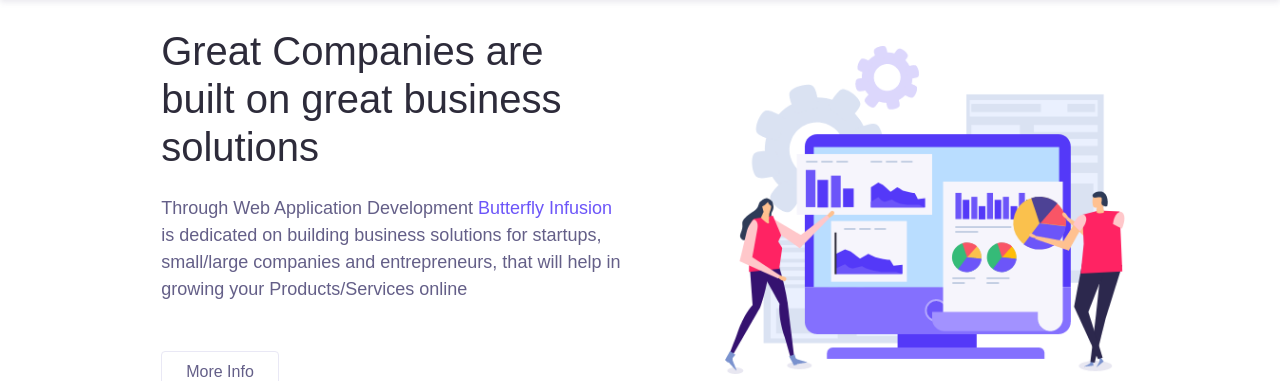
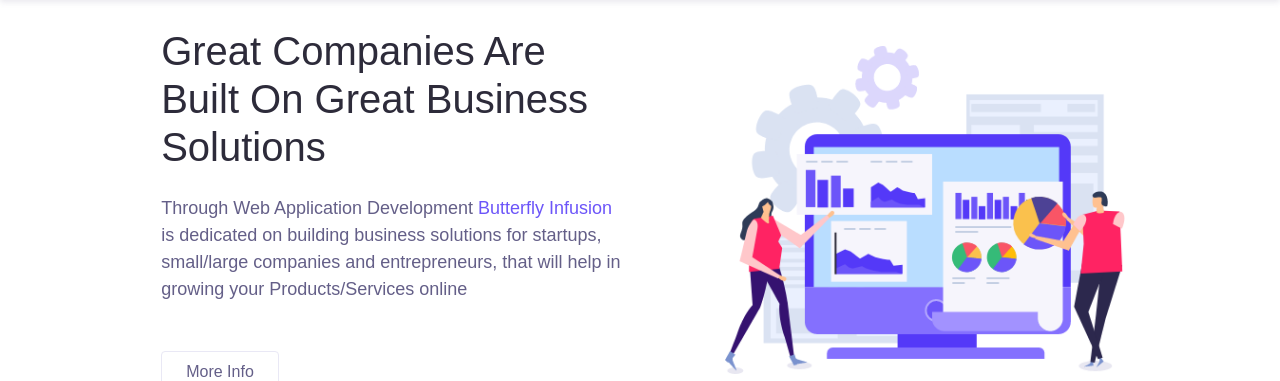
Before and after one commit to Ndxxxu-Ndichu/ButterflyInfusion, a Flask app: page / in a window 1280 px wide. Shown: the part 90-471 px from the top of the page. Run offline with Flask 2, Linux system fonts and the light colour scheme; data that the repository does not hold is empty; some libraries are stand-ins or nearby versions.

Commit message:
initial commit

```diff
--- a/bi/templates/index.html
+++ b/bi/templates/index.html
@@ -80,7 +80,7 @@
       <div class="container h-100">
         <div class="row align-items-center h-100">
           <div class="col-lg-6 py-3 wow fadeInUp">
-            <h1 class="mb-4">Great Companies are built on great business solutions</h1>
+            <h1 class="mb-4">Great Companies Are Built On Great Business Solutions</h1>
           <p class="text-lg mb-5">Through Web Application Development<span class="text-primary"> Butterfly Infusion</span> is dedicated on building business solutions for startups, small/large companies and entrepreneurs, that will help in growing your Products/Services online</p>
 
             <a href="#features" class="btn btn-outline border text-secondary">More Info</a>
```
